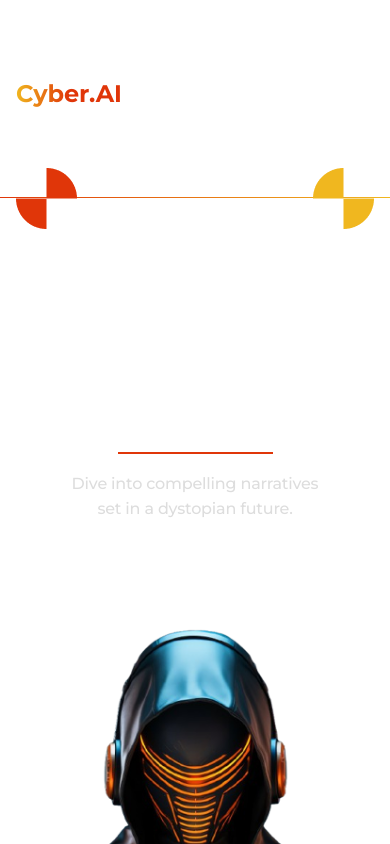
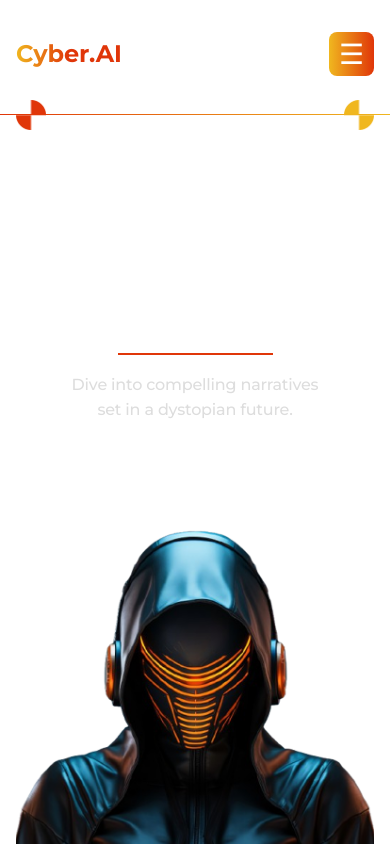
Before and after one commit to alihassamdev/Cyber.AI-React, a React (Vite) app: page / in a window 390 px wide. Shown: the top 844 px of the page. Built offline with nearby package versions, Linux system fonts and the light colour scheme.

Commit message:
added mobile menu to header

```diff
--- a/src/components/Header.css
+++ b/src/components/Header.css
@@ -1,3 +1,6 @@
+header {
+  position: relative;
+}
 .header-container {
   display: flex;
   align-items: center;
@@ -22,7 +25,7 @@ header .logo {
 }
 header nav ul {
   display: flex;
-  gap: 30px;
+  gap: 50px;
 }
 header ul a {
   font-weight: 500;
@@ -119,3 +122,89 @@ header ul a {
 .button-ghost:hover {
   color: #e03609;
 }
+
+/* Hide toggle + mobile panel on desktop */
+.menu-toggle {
+  display: none;
+  background: linear-gradient(
+    90deg,
+    var(--color-primary),
+    var(--color-secondary)
+  );
+  font-size: 28px;
+  border: none;
+  cursor: pointer;
+  color: var(--color-text-light);
+  padding: 0;
+  z-index: 1000;
+  padding: 5px 10px;
+}
+
+/* Mobile Panel (default hidden) */
+.mobile-menu {
+  position: absolute;
+  top: 0;
+  left: 0;
+  right: 0;
+  background: #1a1a1a;
+  padding: 2rem 1rem;
+  display: none;
+  flex-direction: column;
+  align-items: center;
+  gap: 1.5rem;
+  z-index: 100;
+  transition: all 0.3s ease-in-out;
+  height: 100vh;
+  justify-content: center;
+  align-items: center;
+  gap: 20px;
+}
+.mobile-menu ul {
+  list-style: none;
+  padding: 0;
+  margin: 0;
+  display: flex;
+  flex-direction: column;
+  gap: 50px;
+  margin-bottom: 30px;
+}
+.mobile-menu ul li a {
+  font-size: 18px;
+  color: var(--color-text-light);
+  text-decoration: none;
+}
+.mobile-menu .button {
+  width: 100%;
+  max-width: 220px;
+}
+.mobile-menu.open {
+  display: flex;
+}
+
+/* ================= Tablet & Mobile ================= */
+@media (max-width: 1024px) {
+  .desktop-nav,
+  .desktop-cta {
+    display: none;
+  }
+
+  .menu-toggle {
+    display: block;
+  }
+
+  .header-container {
+    padding-top: 32px;
+    padding-bottom: 24px;
+  }
+
+  .header-bottom img {
+    width: 36px;
+  }
+}
+
+/* Tablet View (max-width: 768px) */
+@media (max-width: 768px) {
+  .header-bottom img {
+    width: 30px;
+  }
+}
--- a/src/components/Header.jsx
+++ b/src/components/Header.jsx
@@ -1,4 +1,4 @@
-import React from 'react'
+import React, { useEffect, useState } from 'react'
 
 import './Header.css'
 
@@ -6,28 +6,63 @@ import unionIconYellow from '../assets/icons/Union-yellow.png';
 import unionIconRed from '../assets/icons/Union-red.png';
 
 const Header = () => {
+
+    const [menuOpen, setMenuOpen] = useState(false);
+    const toggleMenu = () => setMenuOpen(!menuOpen);
+
+    useEffect(() => {
+        if (menuOpen) {
+            document.body.classList.add('no-scroll');
+        } else {
+            document.body.classList.remove('no-scroll');
+        }
+    }, [menuOpen]);
+
     return (
         <header>
-            <div className='container header-container'>
-                <div><span className='logo gradient-text'>Cyber.AI</span></div>
-                <nav>
+            <div className="container header-container">
+                <div className="logo-box">
+                    <span className="logo gradient-text">Cyber.AI</span>
+                </div>
+
+                <nav className="desktop-nav">
                     <ul>
-                        <li><a href='#'>Home</a></li>
-                        <li><a href='#'>Pages</a></li>
-                        <li><a href='#'>Support</a></li>
-                        <li><a href='#'>Contact</a></li>
+                        <li><a href="#">Home</a></li>
+                        <li><a href="#">Pages</a></li>
+                        <li><a href="#">Support</a></li>
+                        <li><a href="#">Contact</a></li>
                     </ul>
                 </nav>
-                <div><button className='button button-primary'>Get Started Free</button></div>
+
+                <div className="desktop-cta">
+                    <button className="button button-primary">Get Started Free</button>
+                </div>
+
+                {/* Toggle Button for Mobile */}
+                <button className="menu-toggle" onClick={toggleMenu}>
+                    ☰
+                </button>
             </div>
-            <div className='header-bottom'>
-                <div className='header-bottom-container'>
+
+            {/* Mobile Menu Panel */}
+            <div className={`mobile-menu ${menuOpen ? 'open' : ''}`}>
+                <ul>
+                    <li><a href="#">Home</a></li>
+                    <li><a href="#">Pages</a></li>
+                    <li><a href="#">Support</a></li>
+                    <li><a href="#">Contact</a></li>
+                </ul>
+                <button className="button button-primary">Get Started Free</button>
+            </div>
+
+            <div className="header-bottom">
+                <div className="header-bottom-container">
                     <img src={unionIconRed} alt="" />
                     <img src={unionIconYellow} alt="" />
                 </div>
             </div>
+        </header>
 
-        </header>
     )
 }
 
```
